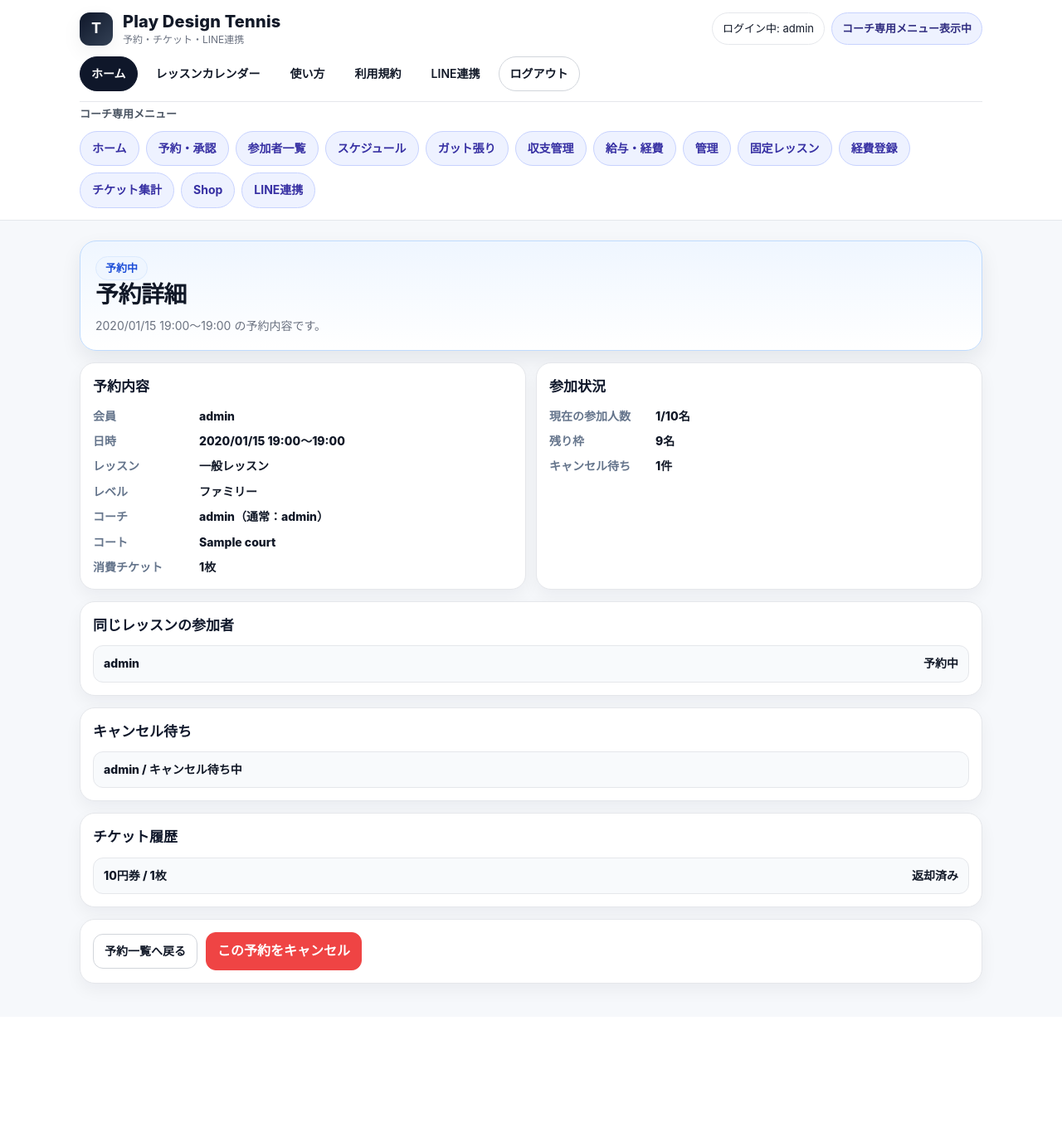
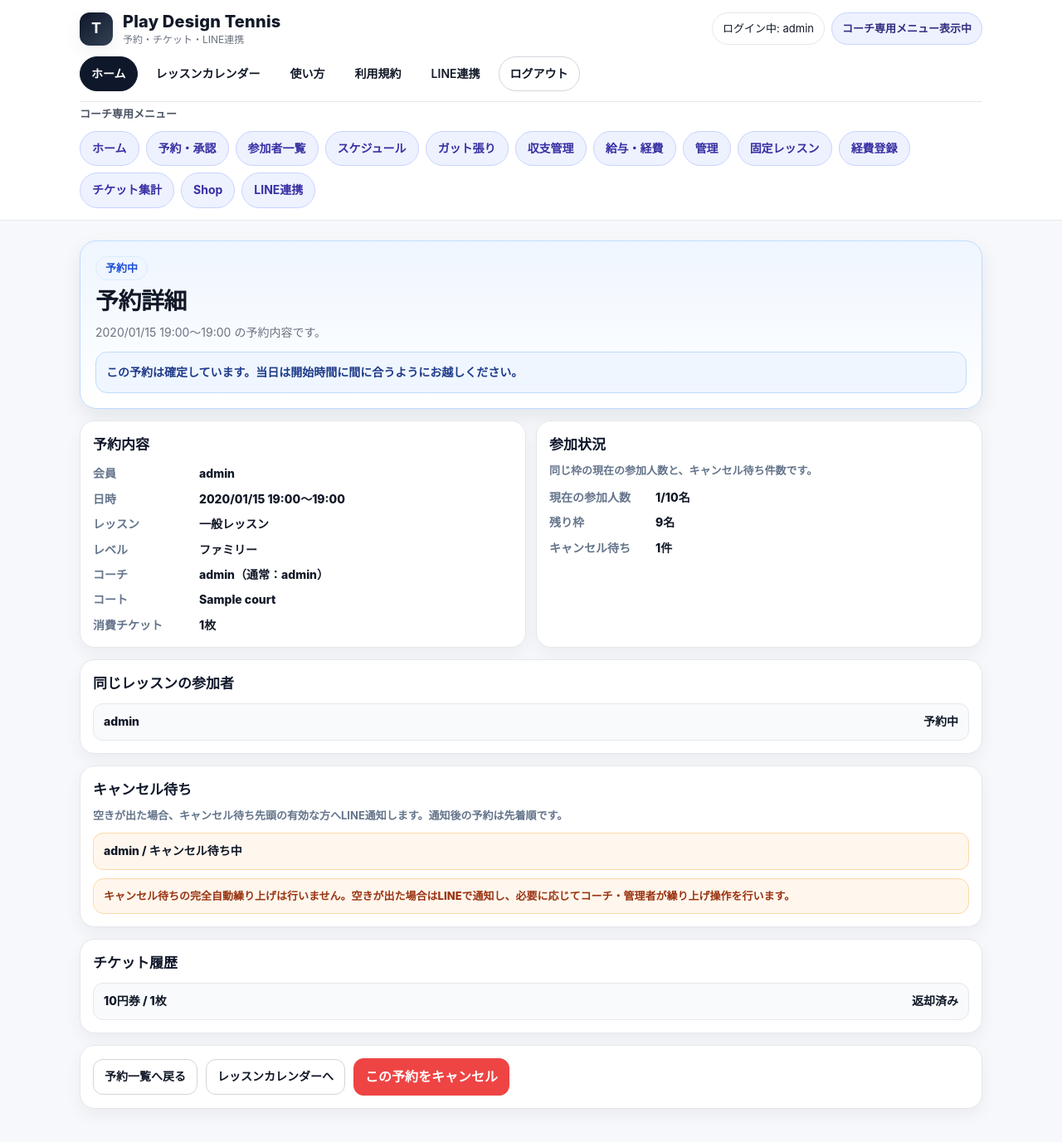
Before and after one commit to KEIIZ-3/tennis-app, a Django app: page /reservations/1/ in a window 1280 px wide. Shown: the whole page at 83% size. Before the commit the page ends 1199 px from the top, so only its background shows below. Run offline with Django 4.2, Linux system fonts and the light colour scheme; a user stored in the database is signed in; data comes from the database, SQL or seed files in the repository; tables that the repository leaves empty hold one stand-in row (values such as "Sample post"); parts of the project's set-up code (start-up, migrations or seed data) failed here and were passed over; some libraries are stand-ins or nearby versions.

Commit message:
Enhance reservation detail page styles
Added styles for reservation status and messages.

```diff
--- a/club/templates/reservations/detail.html
+++ b/club/templates/reservations/detail.html
@@ -17,7 +17,7 @@
   }
 
   .detail-title{
-    margin:0;
+    margin:8px 0 0;
     font-size:28px;
     font-weight:1000;
     line-height:1.25;
@@ -44,6 +44,42 @@
     font-weight:900;
   }
 
+  .detail-status.is-canceled{
+    border-color:#fecaca;
+    background:#fef2f2;
+    color:#991b1b;
+  }
+
+  .detail-status.is-rain{
+    border-color:#bae6fd;
+    background:#e0f2fe;
+    color:#075985;
+  }
+
+  .detail-message{
+    margin-top:12px;
+    padding:12px;
+    border-radius:14px;
+    border:1px solid #bfdbfe;
+    background:#eff6ff;
+    color:#1e3a8a;
+    font-size:14px;
+    line-height:1.7;
+    font-weight:850;
+  }
+
+  .detail-message.warning{
+    border-color:#fed7aa;
+    background:#fff7ed;
+    color:#9a3412;
+  }
+
+  .detail-message.danger{
+    border-color:#fecaca;
+    background:#fef2f2;
+    color:#991b1b;
+  }
+
   .detail-grid{
     display:grid;
     grid-template-columns:repeat(2,minmax(0,1fr));
@@ -63,6 +99,14 @@
     color:#0f172a;
     font-size:17px;
     font-weight:1000;
+  }
+
+  .detail-card-help{
+    margin:-3px 0 10px;
+    color:#64748b;
+    font-size:13px;
+    line-height:1.65;
+    font-weight:750;
   }
 
   .detail-list{
@@ -104,6 +148,23 @@
     border-radius:12px;
     background:#f8fafc;
     font-size:14px;
+    font-weight:850;
+  }
+
+  .member-row.is-waiting{
+    border-color:#fed7aa;
+    background:#fff7ed;
+  }
+
+  .waitlist-note{
+    margin-top:10px;
+    padding:10px 12px;
+    border:1px solid #fed7aa;
+    background:#fff7ed;
+    border-radius:13px;
+    color:#9a3412;
+    font-size:13px;
+    line-height:1.65;
     font-weight:850;
   }
 
@@ -156,6 +217,11 @@
       gap:2px;
     }
 
+    .member-row{
+      display:grid;
+      grid-template-columns:1fr;
+    }
+
     .actions{
       display:grid;
       grid-template-columns:1fr;
@@ -170,9 +236,21 @@
 
 <div class="detail-page">
   <section class="detail-hero">
-    <div class="detail-status">{{ reservation.get_status_display }}</div>
+    <div class="detail-status {% if reservation.status == 'canceled' %}is-canceled{% elif reservation.status == 'rain_canceled' %}is-rain{% endif %}">
+      {{ reservation.get_status_display }}
+    </div>
     <h1 class="detail-title">予約詳細</h1>
     <p class="detail-lead">{{ reservation.start_at|date:"Y/m/d H:i" }}〜{{ reservation.end_at|date:"H:i" }} の予約内容です。</p>
+
+    {% if reservation.status == "active" %}
+      <div class="detail-message">この予約は確定しています。当日は開始時間に間に合うようにお越しください。</div>
+    {% elif reservation.status == "pending" %}
+      <div class="detail-message warning">現在、コーチの承認待ちです。承認または却下の結果はメールでご案内します。</div>
+    {% elif reservation.status == "rain_canceled" %}
+      <div class="detail-message">この予約は雨天中止として処理されています。</div>
+    {% elif reservation.status == "canceled" %}
+      <div class="detail-message danger">この予約はキャンセル済みです。</div>
+    {% endif %}
   </section>
 
   <section class="detail-grid">
@@ -191,6 +269,7 @@
 
     <div class="detail-card">
       <h2 class="detail-card-title">参加状況</h2>
+      <p class="detail-card-help">同じ枠の現在の参加人数と、キャンセル待ち件数です。</p>
       <div class="detail-list">
         <div class="detail-row"><div class="detail-label">現在の参加人数</div><div class="detail-value">{{ slot_active_count }}/{{ slot_capacity }}名</div></div>
         <div class="detail-row"><div class="detail-label">残り枠</div><div class="detail-value">{{ slot_remaining_count }}名</div></div>
@@ -217,11 +296,12 @@
 
   <section class="detail-card">
     <h2 class="detail-card-title">キャンセル待ち</h2>
+    <p class="detail-card-help">空きが出た場合、キャンセル待ち先頭の有効な方へLINE通知します。通知後の予約は先着順です。</p>
     {% if same_slot_waitlist_rows %}
       <div class="member-list">
         {% for row in same_slot_waitlist_rows %}
           {% with waitlist=row.waitlist %}
-            <div class="member-row">
+            <div class="member-row is-waiting">
               <span>{{ waitlist.user.display_name }} / {{ waitlist.get_status_display }}</span>
               <span>
                 {% if row.can_promote %}
@@ -242,6 +322,7 @@
           {% endwith %}
         {% endfor %}
       </div>
+      <div class="waitlist-note">キャンセル待ちの完全自動繰り上げは行いません。空きが出た場合はLINEで通知し、必要に応じてコーチ・管理者が繰り上げ操作を行います。</div>
     {% else %}
       <div class="empty-box">キャンセル待ちはありません。</div>
     {% endif %}
@@ -266,6 +347,7 @@
   <section class="detail-card">
     <div class="actions">
       <a href="{% url 'club:reservation_list' %}" class="btn">予約一覧へ戻る</a>
+      <a href="{% url 'club:lesson_calendar' %}" class="btn">レッスンカレンダーへ</a>
       {% if can_cancel %}
         <form method="post" action="{% url 'club:reservation_cancel' reservation.pk %}">
           {% csrf_token %}
```
